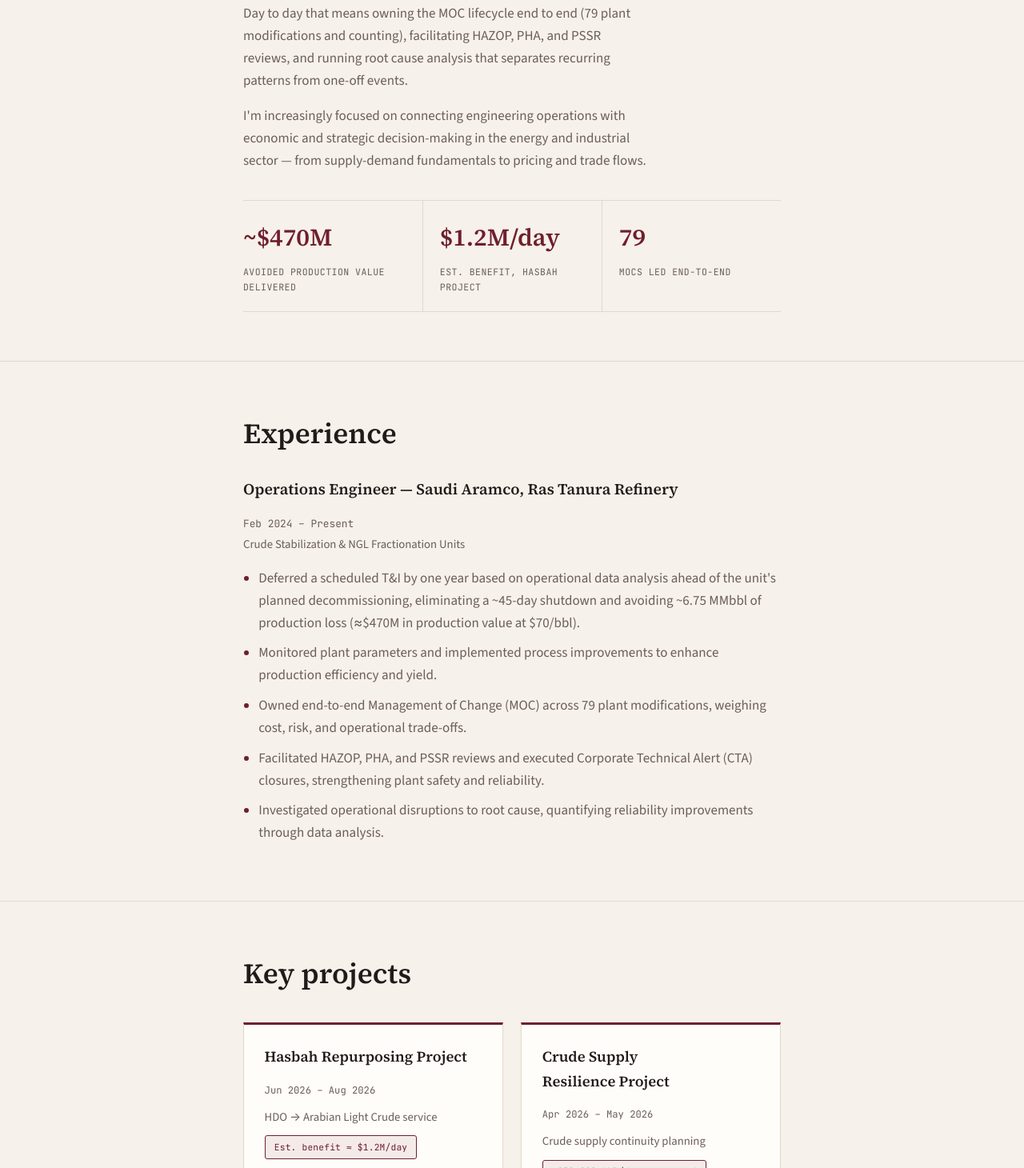
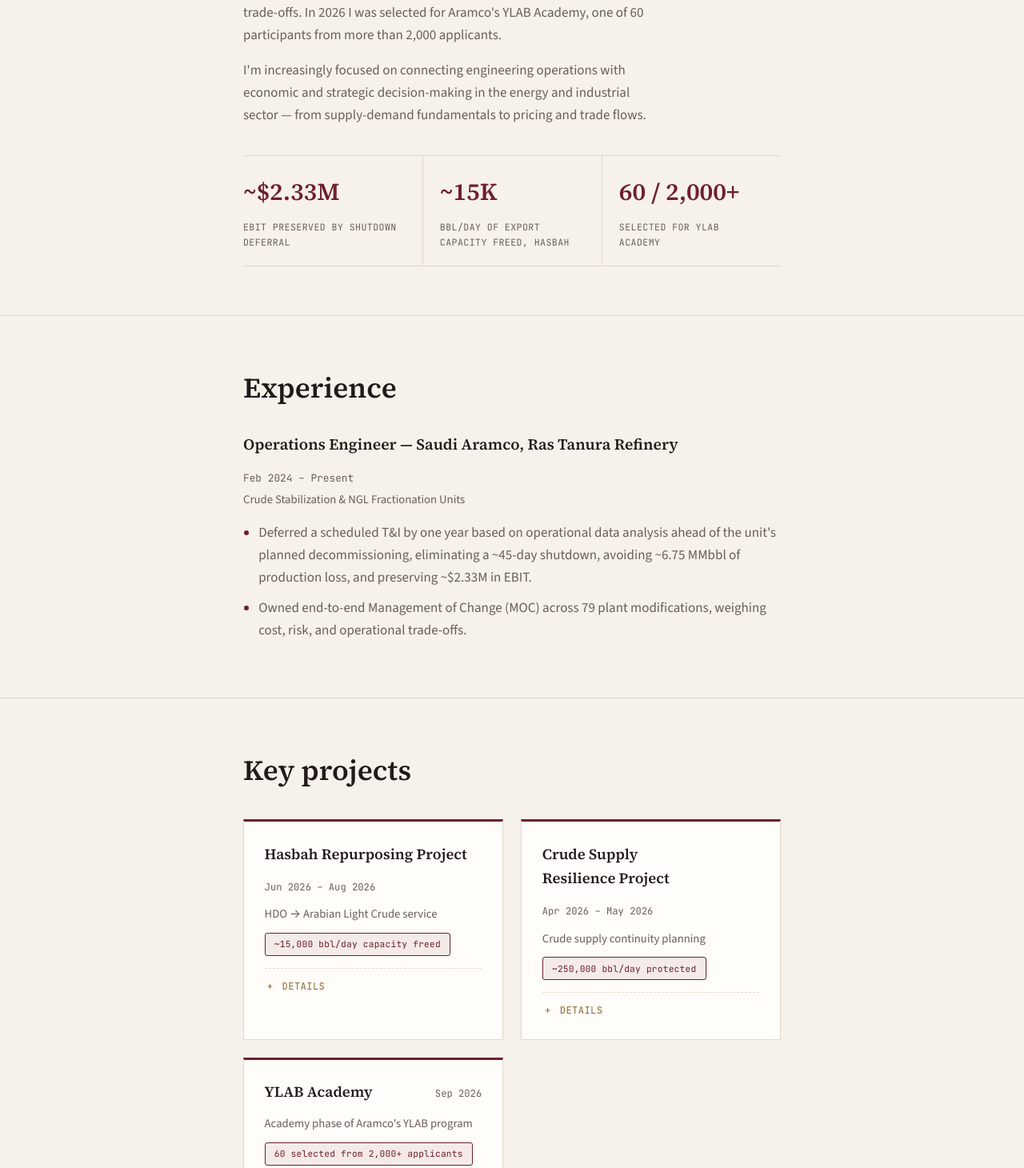
Before and after one commit to feraseahmed/feraseahmed.github.io, a plain HTML site: page index.html in a window 1280 px wide. Shown: the part 981-2441 px from the top of the page at 80% size. Drawn offline with nearby package versions, Linux system fonts and the light colour scheme.

Commit message:
Add files via upload

```diff
--- a/index.html
+++ b/index.html
@@ -3,7 +3,7 @@
 <head>
 <meta charset="UTF-8" />
 <meta name="viewport" content="width=device-width, initial-scale=1" />
-<meta name="description" content="Feras Essa Ahmed — Operations Engineer at Saudi Aramco, Ras Tanura Refinery. Plant operations, project management, and applied energy economics." />
+<meta name="description" content="Feras Essa Ahmed — Operations Engineer at Saudi Aramco, Ras Tanura Refinery. Plant operations, project management, and applied economic analysis." />
 <meta property="og:title" content="Feras Essa Ahmed" />
 <meta property="og:description" content="Operations Engineer — Crude Stabilization & NGL Fractionation, Saudi Aramco Ras Tanura Refinery." />
 <meta property="og:type" content="website" />
@@ -338,7 +338,7 @@
       name: "Feras Essa Ahmed",
       role: "Operations Engineer — Crude Stabilization & NGL Fractionation",
       org: "Saudi Aramco, Ras Tanura Refinery",
-      lede: "I combine plant operations, project management, and applied economic analysis — delivering ~$470M in avoided production value, and increasingly focused on connecting engineering operations with economic and strategic decision-making in the energy and industrial sector."
+      lede: "I combine plant operations, project management, and applied economic analysis — preserving ~$2.33M in EBIT through a data-driven shutdown deferral, and increasingly focused on energy economics and strategic decision-making."
     },
     contact: {
       location: "Dammam, Saudi Arabia",
@@ -346,13 +346,13 @@
       linkedin: "linkedin.com/in/feraseahmed"
     },
     about: {
-      p1: "Chemical engineer at Saudi Aramco's Ras Tanura Refinery, combining plant operations, project management, and applied economic analysis across industrial and resource-based operations. I've delivered ~$470M in avoided production value and led the technical case — including the economic evaluation — behind a strategic feedstock diversification project worth an estimated $1.2M/day.",
-      p2: "Day to day that means owning the MOC lifecycle end to end (79 plant modifications and counting), facilitating HAZOP, PHA, and PSSR reviews, and running root cause analysis that separates recurring patterns from one-off events.",
+      p1: "Chemical engineer at Saudi Aramco's Ras Tanura Refinery, combining plant operations, project management, and applied economic analysis. I preserved ~$2.33M in EBIT through a data-driven shutdown deferral, and led the technical and economic case for a project that freed ~15,000 bbl/day of export pipeline capacity.",
+      p2: "Day to day that means owning the MOC lifecycle end to end — 79 plant modifications and counting — weighing cost, risk, and operational trade-offs. In 2026 I was selected for Aramco's YLAB Academy, one of 60 participants from more than 2,000 applicants.",
       p3: "I'm increasingly focused on connecting engineering operations with economic and strategic decision-making in the energy and industrial sector — from supply-demand fundamentals to pricing and trade flows.",
       stats: [
-        { value: "~$470M", label: "avoided production value delivered" },
-        { value: "$1.2M/day", label: "est. benefit, Hasbah project" },
-        { value: "79", label: "MOCs led end-to-end" }
+        { value: "~$2.33M", label: "EBIT preserved by shutdown deferral" },
+        { value: "~15K", label: "bbl/day of export capacity freed, Hasbah" },
+        { value: "60 / 2,000+", label: "selected for YLAB Academy" }
       ]
     },
     experience: {
@@ -360,11 +360,8 @@
       dates: "Feb 2024 – Present",
       sub: "Crude Stabilization & NGL Fractionation Units",
       bullets: [
-        "Deferred a scheduled T&I by one year based on operational data analysis ahead of the unit's planned decommissioning, eliminating a ~45-day shutdown and avoiding ~6.75 MMbbl of production loss (≈$470M in production value at $70/bbl).",
-        "Monitored plant parameters and implemented process improvements to enhance production efficiency and yield.",
-        "Owned end-to-end Management of Change (MOC) across 79 plant modifications, weighing cost, risk, and operational trade-offs.",
-        "Facilitated HAZOP, PHA, and PSSR reviews and executed Corporate Technical Alert (CTA) closures, strengthening plant safety and reliability.",
-        "Investigated operational disruptions to root cause, quantifying reliability improvements through data analysis."
+        "Deferred a scheduled T&I by one year based on operational data analysis ahead of the unit's planned decommissioning, eliminating a ~45-day shutdown, avoiding ~6.75 MMbbl of production loss, and preserving ~$2.33M in EBIT.",
+        "Owned end-to-end Management of Change (MOC) across 79 plant modifications, weighing cost, risk, and operational trade-offs."
       ]
     },
     projects: [
@@ -372,11 +369,11 @@
         title: "Hasbah Repurposing Project",
         dates: "Jun 2026 – Aug 2026",
         sub: "HDO → Arabian Light Crude service",
-        tag: "Est. benefit ≈ $1.2M/day",
+        tag: "~15,000 bbl/day capacity freed",
         bullets: [
-          "Managed the engineering redesign and delivery of a strategic feedstock diversification project, freeing critical pipeline capacity and strengthening the Kingdom's crude export capability.",
+          "Managed the engineering redesign and delivery of a strategic feedstock diversification project, freeing ~15,000 bbl/day of critical pipeline capacity and strengthening crude export flexibility.",
           "Directed cross-functional coordination with Worley (EPC) and Aramco's P&CSD, validating hydraulic/surge analyses and aligning scope, schedule, and design deliverables with corporate engineering standards.",
-          "Built the cost-versus-return case for the project, estimating an economic benefit of $1.2M/day."
+          "Built the cost-versus-return case, valuing the freed capacity at ~$1.2M/day in gross crude value."
         ]
       },
       {
@@ -385,9 +382,18 @@
         sub: "Crude supply continuity planning",
         tag: "~250,000 bbl/day protected",
         bullets: [
-          "Drove the effort to identify 3 alternate crude delivery scenarios to protect ~250,000 bbl/day of crude supply to Ras Tanura Refinery.",
-          "Validated each scenario's feasibility to ensure continuity of oil supply during main-source outages.",
-          "Implemented the solution and conducted a live test run, confirming operational feasibility of the alternate routing."
+          "Drove the effort to identify 3 alternate crude delivery scenarios to protect ~250,000 bbl/day of crude supply to Ras Tanura Refinery, validating each for continuity during main-source outages.",
+          "Implemented the solution and ran a live test, confirming the alternate routing's operational feasibility."
+        ]
+      },
+      {
+        title: "YLAB Academy",
+        dates: "Sep 2026",
+        sub: "Academy phase of Aramco's YLAB program",
+        tag: "60 selected from 2,000+ applicants",
+        bullets: [
+          "Selected among 60 participants from 2,000+ applicants through a multi-stage interview process.",
+          "Co-developed a crude export resilience strategy combining infrastructure protection with market analysis, identifying East Asia as the primary demand center and proposing storage outside Gulf chokepoints."
         ]
       }
     ],
@@ -399,8 +405,7 @@
       certs: [
         "Fundamentals of Engineering (FE) — NCEES",
         "CAPM — Project Management Institute",
-        "Business Analytics Nanodegree — Udacity",
-        "YLAB Academy — one of the final 60 candidates chosen through a multi-stage interview process"
+        "Business Analytics Nanodegree — Udacity"
       ]
     },
     interests: {
@@ -408,8 +413,7 @@
         "President, Waayona Club — KFUPM (30-person team)",
         "Co-founder, Reader Challenge Initiative — 80+ participants, scaled into a mobile application",
         "Arabic Language Teacher — FASEH Initiative",
-        "1st Place, Public Debate Competition — KFUPM",
-        "Member, KFUPM Delegation to South Korea"
+        "1st Place, Public Debate Competition — KFUPM"
       ],
       note: "This work has been a primary source of meaning and fulfillment for me."
     },
```
